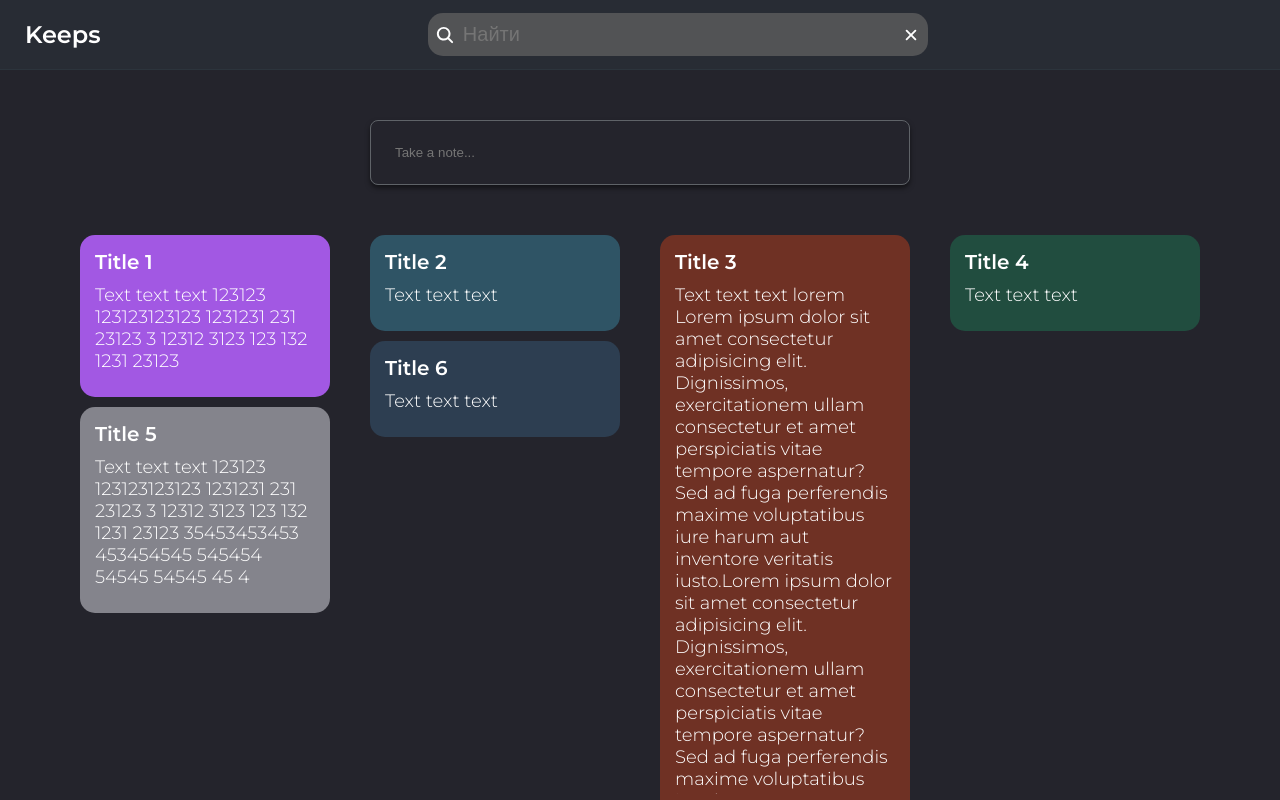
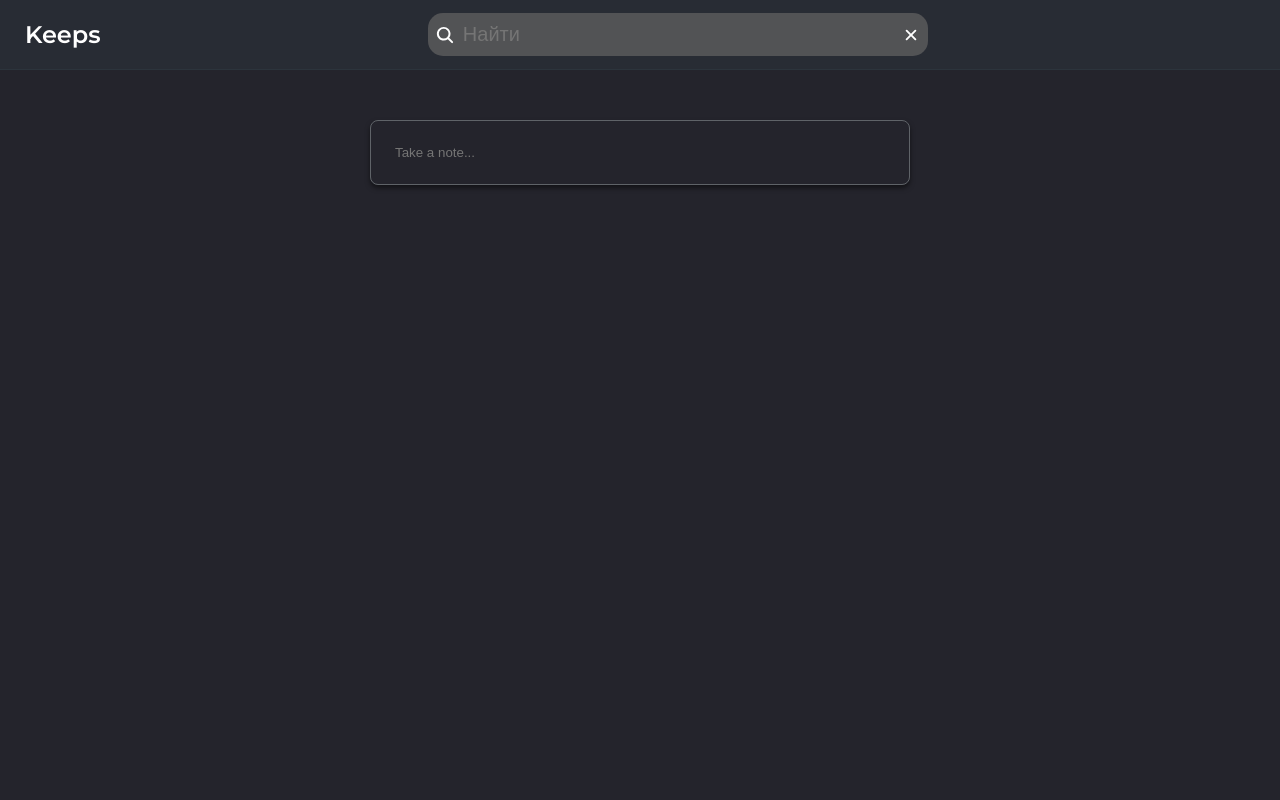
Before and after one commit to Vlaek/GKeep-Lite-React, a React (Vite) app: page / in a window 1280 px wide. Shown: the top 800 px of the page. Built offline with nearby package versions, Linux system fonts and the light colour scheme.

Commit message:
add LocalStorage

```diff
--- a/src/App.tsx
+++ b/src/App.tsx
@@ -1,60 +1,31 @@
-import { FC, useState } from "react";
+import { FC, useState, useEffect } from "react";
 import Header from "./assets/components/Header";
 import KeepList from "./assets/components/KeepList";
 import Modal from "./assets/components/Modal";
 import Button from "./assets/components/UI/Button/Button";
 import { IKeep } from "./assets/types/types";
 
-const defaultKeeps = [
-    {
-        id: 1,
-        title: "Title 1",
-        text: "Text text text 123123 123123123123 1231231 231 23123 3 12312 3123 123 132 1231 23123",
-        color: "#a258e3",
-    },
-    {
-        id: 2,
-        title: "Title 2",
-        text: "Text text text",
-        color: "#2f5465",
-    },
-    {
-        id: 3,
-        title: "Title 3",
-        text: "Text text text lorem Lorem ipsum dolor sit amet consectetur adipisicing elit. Dignissimos, exercitationem ullam consectetur et amet perspiciatis vitae tempore aspernatur? Sed ad fuga perferendis maxime voluptatibus iure harum aut inventore veritatis iusto.Lorem ipsum dolor sit amet consectetur adipisicing elit. Dignissimos, exercitationem ullam consectetur et amet perspiciatis vitae tempore aspernatur? Sed ad fuga perferendis maxime voluptatibus iure harum aut inventore veritatis iusto.Lorem ipsum dolor sit amet consectetur adipisicing elit. Dignissimos, exercitationem ullam consectetur et amet perspiciatis vitae tempore aspernatur? Sed ad fuga perferendis maxime voluptatibus iure harum aut inventore veritatis iusto.Lorem ipsum dolor sit amet consectetur adipisicing elit. Dignissimos, exercitationem ullam consectetur et amet perspiciatis vitae tempore aspernatur? Sed ad fuga perferendis maxime voluptatibus iure harum aut inventore veritatis iusto.",
-        color: "#6f3124",
-    },
-    {
-        id: 4,
-        title: "Title 4",
-        text: "Text text text",
-        color: "#214d3f",
-    },
-    {
-        id: 5,
-        title: "Title 5",
-        text: "Text text text 123123 123123123123 1231231 231 23123 3 12312 3123 123 132 1231 23123 35453453453 453454545 545454 54545 54545 45 4",
-        color: "#84848c",
-    },
-    {
-        id: 6,
-        title: "Title 6",
-        text: "Text text text",
-        color: "#2d3e51",
-    },
-    {
-        id: 7,
-        title: "Title 7",
-        text: "Text text text",
-        color: "#4a4039",
-    },
-];
+const App: FC = () => {
+    const saveToLocalStorage = (key: string, value: object) => {
+        localStorage.setItem(key, JSON.stringify(value));
+    };
 
-const App: FC = () => {
-    const [keeps, setKeeps] = useState<IKeep[]>(defaultKeeps);
+    const getFromLocalStorage = (key: string) => {
+        const value = localStorage.getItem(key);
+        if (value) {
+            return JSON.parse(value);
+        }
+        return [];
+    };
+
+    const [keeps, setKeeps] = useState<IKeep[]>(getFromLocalStorage("keeps"));
     const [showModal, setShowModal] = useState(false);
     const [fullKeep, setFullKeep] = useState<IKeep | null>(null);
     const [filter, setFilter] = useState("");
+
+    useEffect(() => {
+        saveToLocalStorage("keeps", keeps);
+    }, [keeps]);
 
     const addKeep = (keep: IKeep) => {
         setKeeps([...keeps, keep]);
@@ -79,11 +50,6 @@ const App: FC = () => {
         setFullKeep(keep);
         setShowModal(!showModal);
     };
-
-    // const handleQueryChange = (e: React.ChangeEvent<HTMLInputElement> | string) => {
-    //     if (!e.target.value) e.target.value = "";
-    //     setFilter(e.target.value);
-    // };
 
     const setFilterKeeps = () => {
         if (!filter) return keeps;
```
